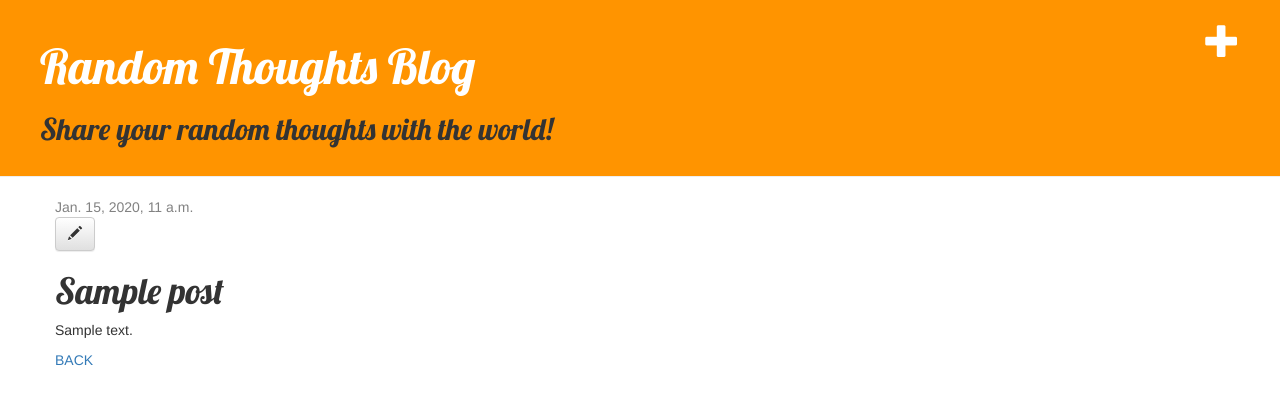
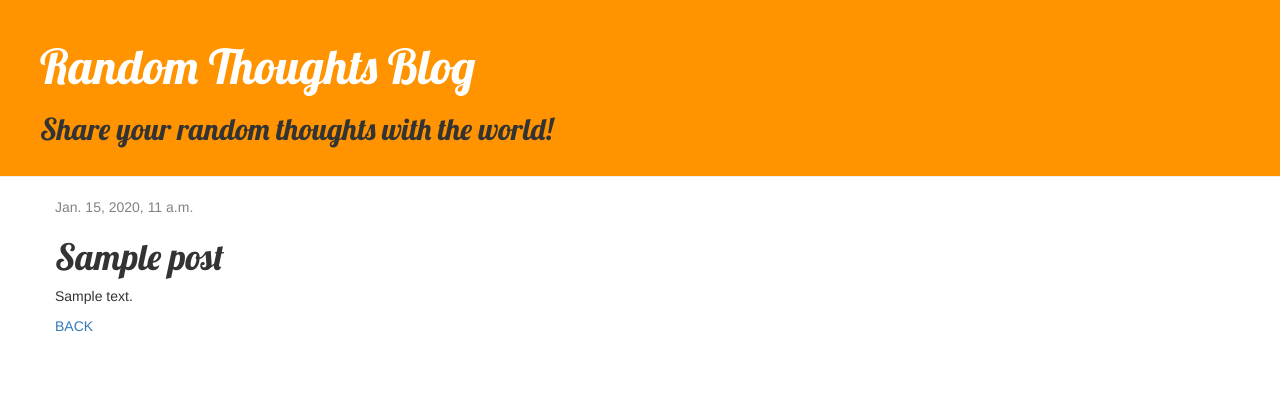
Before and after one commit to bmwsedee/WTclone, a Django app: page /post/1/ in a window 1280 px wide. Shown: the top 405 px of the page. Run offline with Django 3.2, Linux system fonts and the light colour scheme; tables that the repository leaves empty hold one stand-in row (values such as "Sample post"); some libraries are stand-ins or nearby versions.

Commit message:
finished tutorial

```diff
--- a/rtblog/templates/rtblog/base.html
+++ b/rtblog/templates/rtblog/base.html
@@ -12,7 +12,13 @@
 
     <body>
         <div class="page-header">
-          <a href="{% url 'post_new' %}" class="top-menu"><span class="glyphicon glyphicon-plus"></span></a>
+
+          {% if user.is_authenticated %}
+            <a href="{% url 'post_new' %}" class="top-menu">
+              <span class="glyphicon glyphicon-plus"></span>
+            </a>
+          {% endif %}
+
           <h1><a href="/">Random Thoughts Blog</a></h1>
           <h2> Share your random thoughts with the world! </h2>
         </div>
--- a/rtblog/templates/rtblog/post_detail.html
+++ b/rtblog/templates/rtblog/post_detail.html
@@ -7,7 +7,13 @@
                 {{ post.published_date }}
             </div>
         {% endif %}
-        <a class="btn btn-default" href="{% url 'post_edit' pk=post.pk %}"><span class="glyphicon glyphicon-pencil"></span></a>
+
+        {% if user.is_authenticated %}
+          <a class="btn btn-default" href="{% url 'post_edit' pk=post.pk %}">
+            <span class="glyphicon glyphicon-pencil"></span>
+          </a>
+        {% endif %}
+
         <h1>{{ post.title }}</h1>
         <p>{{ post.text|linebreaksbr }}</p>
         <a href="{% url 'post_list' %}">BACK</a>
```
